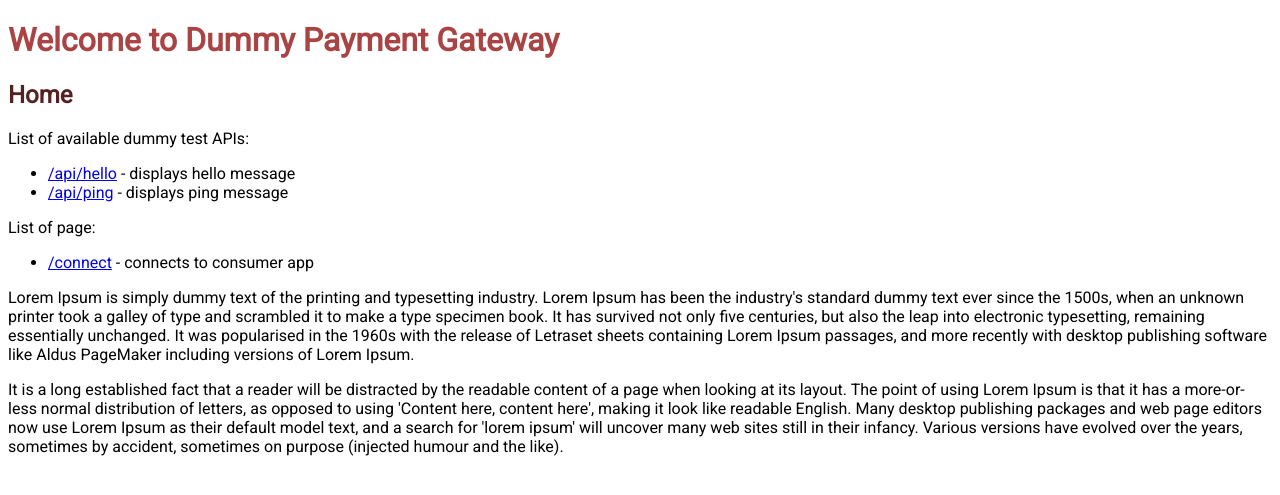
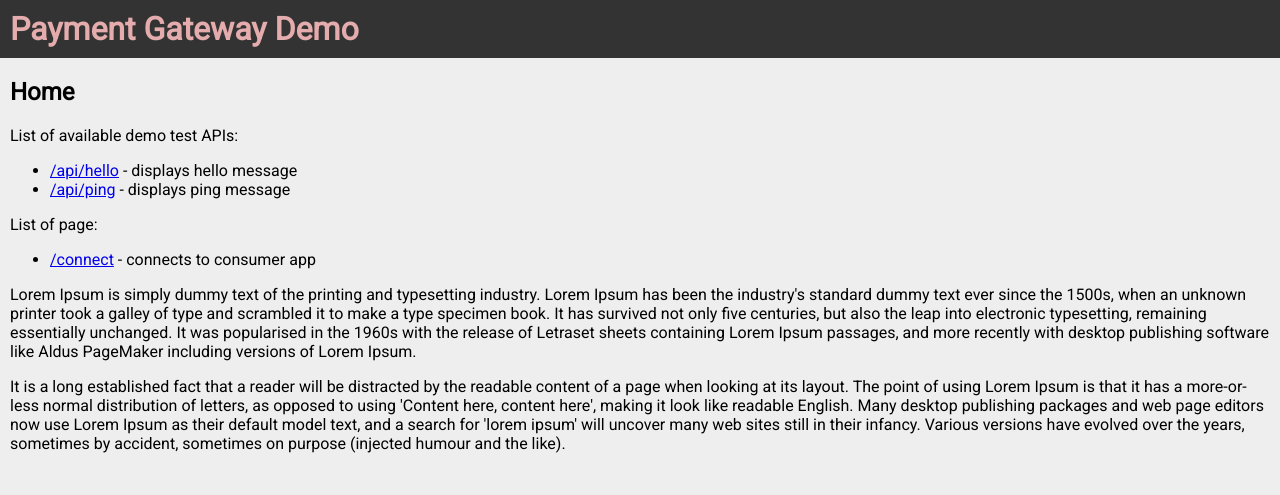
Before and after one commit to revvi/demo-payment-python, a Flask app: page / in a window 1280 px wide. Shown: the top 495 px of the page. Run offline with Flask 2, Linux system fonts and the light colour scheme.

Commit message:
Update page content

```diff
--- a/templates/home.html
+++ b/templates/home.html
@@ -2,23 +2,12 @@
 <html>
 
 <head>
-  <title>Dummy Payment Gateway</title>
+  <title>Payment Gateway</title>
   <style>
-    body {
-      background-color: #fff;
-      font-family: 'Roboto', sans-serif;
-    }
-
-    h1 {
-      color: #A44;
-    }
-    h2 {
-      color: #522;
-    }
-
-    p {
-      color: black;
-    }
+    body {background-color: #EEE; font-family: 'Roboto', sans-serif; padding: 0 0; margin: 0 0;}
+    h1   {color: rgb(228, 172, 172); background-color: #333; padding: 10px 10px; margin: 0 0;}
+    p    {color: black;}
+    .content {margin: 0 10px;}
   </style>
   <link rel="preconnect" href="https://fonts.googleapis.com">
   <link rel="preconnect" href="https://fonts.gstatic.com" crossorigin>
@@ -26,12 +15,11 @@
 </head>
 
 <body>
-
-  <h1>Welcome to Dummy Payment Gateway</h1>
+  <h1>Payment Gateway Demo</h1>
+  <div class="content">
     <h2>Home</h2>
-
     <p>
-    List of available dummy test APIs:
+      List of available demo test APIs:
       <ul>
         <li><a href="/api/hello">/api/hello</a> - displays hello message</li>
         <li><a href="/api/ping">/api/ping</a> - displays ping message</li>
@@ -53,7 +41,7 @@
       web page editors now use Lorem Ipsum as their default model text, and a search for 'lorem ipsum' will uncover many
       web sites still in their infancy. Various versions have evolved over the years, sometimes by accident, sometimes on
       purpose (injected humour and the like).</p>
-
+  </div>
 </body>
 
 </html>
```
Also changed, not shown: templates/connect.html (+9 -23 lines). Lines whose indentation alone changed are shown as unchanged.
